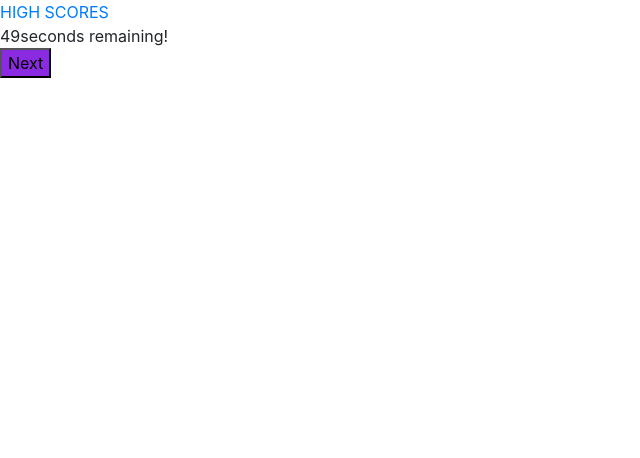
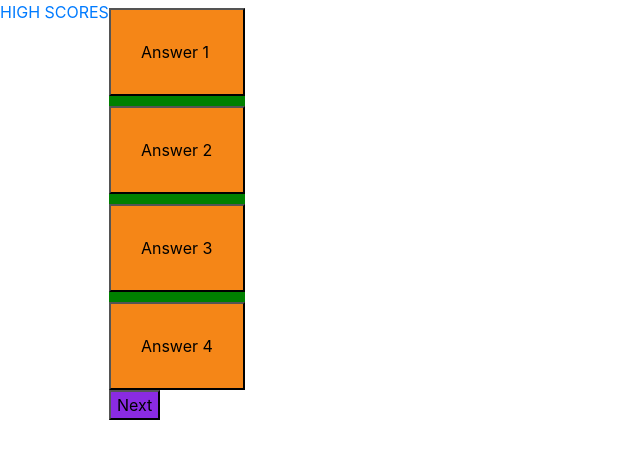
Before and after one commit to Kfields91/testYourJavaScriptSkills, a plain HTML site: page index2.html in a window 1280 px wide. Both pictures are taken after a click on the button "START". Shown: the whole page, without its empty margins (0-640 px from the left). Drawn offline with nearby package versions, Linux system fonts and the light colour scheme.

Commit message:
newest changes

```diff
--- a/index2.html
+++ b/index2.html
@@ -30,17 +30,17 @@
       </div>
       <div id="questionScreen" class="hide">
         <h2 id="questionTitle"></h2>
-        <div id="answerChoices">
-          <button id="buttonA"></button>
-          <button id="buttonB"></button>
-          <button id="buttonC"></button>
-          <button id="buttonD"></button>
+        <div id="answerChoices" class="btn-grid">
+          <button id="buttonA">Answer 1</button>
+          <button id="buttonB">Answer 2</button>
+          <button id="buttonC">Answer 3</button>
+          <button id="buttonD">Answer 4</button>
         </div>
-        <div id="correctAnswer"></div>
+        <!-- <div id="correctAnswer"></div> -->
       </div>
-      <div id="endPage">
+      <!-- <div id="endPage">
         <form class="form"></form>
-      </div>
+      </div> -->
       <button id="nextButton">Next</button>
     </main>
     <script src="./script.js"></script>
--- a/questions.js
+++ b/questions.js
@@ -1,4 +1,5 @@
-var question = [
+var question, x;
+question = [
   {
     questionTitle: " What does NaN represent?",
     answerChoices: [
--- a/script.js
+++ b/script.js
@@ -12,7 +12,7 @@ var questionScreen = document.querySelector("#questionScreen");
 var buttonA = document.querySelector("#buttonA");
 var buttonB = document.querySelector("#buttonB");
 var buttonC = document.querySelector("#buttonC");
-var buttonA = document.querySelector("#buttonD");
+var buttonD = document.querySelector("#buttonD");
 
 console.log("start", startButtonEl);
 console.log("buttons", nextButton);
@@ -26,7 +26,9 @@ console.log("startscreen", startScreenID);
 console.log("questions", questionScreen);
 console.log("end game", endPageDiv);
 console.log("I'm the", buttonA);
-
+console.log("I'm the", buttonB);
+console.log("I'm the", buttonC);
+console.log("I'm the", buttonD);
 // Don't know if I need this
 // here just in case
 // try applying to this div if cannot get others to work properly.
@@ -44,25 +46,37 @@ function startingClock() {
     } else {
       timeOnClock > 50;
       clearInterval(timeInterval);
-      // startQuiz();
+      startQuiz();
     }
     countDownEl.textContent = timeOnClock + "seconds remaining!";
     console.log("time", timeOnClock);
   }, 1000);
 }
-var mode = "hide";
-// var quiz = "questions";
+
 nextButton.setAttribute("class", "hide");
 console.log("bye ", nextButton);
+var mode = "hide";
 
 startButtonEl.addEventListener("click", function () {
   console.log("start button is clicked");
-
+  questionScreen.setAttribute("class", "questionScreen");
+  console.log("Am I present?", questionScreen);
   startScreenID.setAttribute("class", "hide");
   console.log("hiding", startScreenID);
+  nextButton.setAttribute("class", "nextButtonAlive");
+  console.log("Next", nextButton);
 
-  nextButton.setAttribute("class", "nextButtonAlive");
+  function startQuiz() {}
 
+  var answerA = question[0].answerChoices;
+  console.log("I'm an answer", answerA);
+  questionScreen.setAttribute("class", "questionScreen");
+  console.log("Am I present?", questionScreen);
+  // for (x in answerChoices) {
+  //   document.getElementById("ButtonA").innerHTML += answerChoices[0];
+  //   // questionTitle[0].answerChoices[0];
+  //   console.log("q1. answer A", answerChoices);
+  // },
   // BEGIN HERE WHEN COME BACK
   // questionScreen.setAttribute("class", "questions");
   // console.log("question screen showing", questionScreen);
@@ -74,10 +88,12 @@ startButtonEl.addEventListener("click", function () {
 
 nextButton.addEventListener("click", function () {
   console.log("next button is clicked");
-
-  questionScreen.setAttribute("class", "questionScreen");
-  console.log("Am I present?", questionScreen);
+  // the next set of questions are displayed
+  function NextQuestion() {}
+  // questionScreen.setAttribute("class", "questionScreen");
+  // console.log("Am I present?", questionScreen);
 });
+console.log(" 1", NextQuestion);
 // when start button is clicked
 // hide start button, ptag,
 // unhide next button, a,b,c,d buttons, h2
--- a/style.css
+++ b/style.css
@@ -3,6 +3,20 @@
 /* font-family? google fonts? */
 /* h1 style? */
 /* everything appears to start centered and then hang to the left once quiz begins through end */
+*,
+*,
+*::before,
+*::after {
+  box-sizing: border-box;
+}
+body {
+  padding: 0;
+  margin: 0;
+  display: flex;
+  width: 1000px;
+  height: 8000
+  padding: 100px;
+}
 #hide2 {
   display: none;
 }
@@ -11,9 +25,9 @@
   display: none;
 }
 
-#questions {
-  background-color: aliceblue;
-}
+/* #questions { */
+/* background-color: aliceblue; */
+/* } */
 #startScreen {
   background-color: aqua;
 }
@@ -25,9 +39,14 @@ button.hide {
 #buttonB,
 #buttonC,
 #buttonD {
-  background-color: linen;
-  padding: 50px 100px;
+  background-color: rgb(245, 134, 23);
+  padding: 30px;
   text-align: left;
+}
+.btn-grid {
+  display: grid;
+  grid-template-rows: auto;
+  gap: 10px;
 }
 
 #questionScreen.hide {
@@ -42,3 +61,9 @@ button.hide {
 .nextButtonAlive {
   background-color: blueviolet;
 }
+.btn.correct {
+
+}
+.btn.wrong {
+
+}
```
